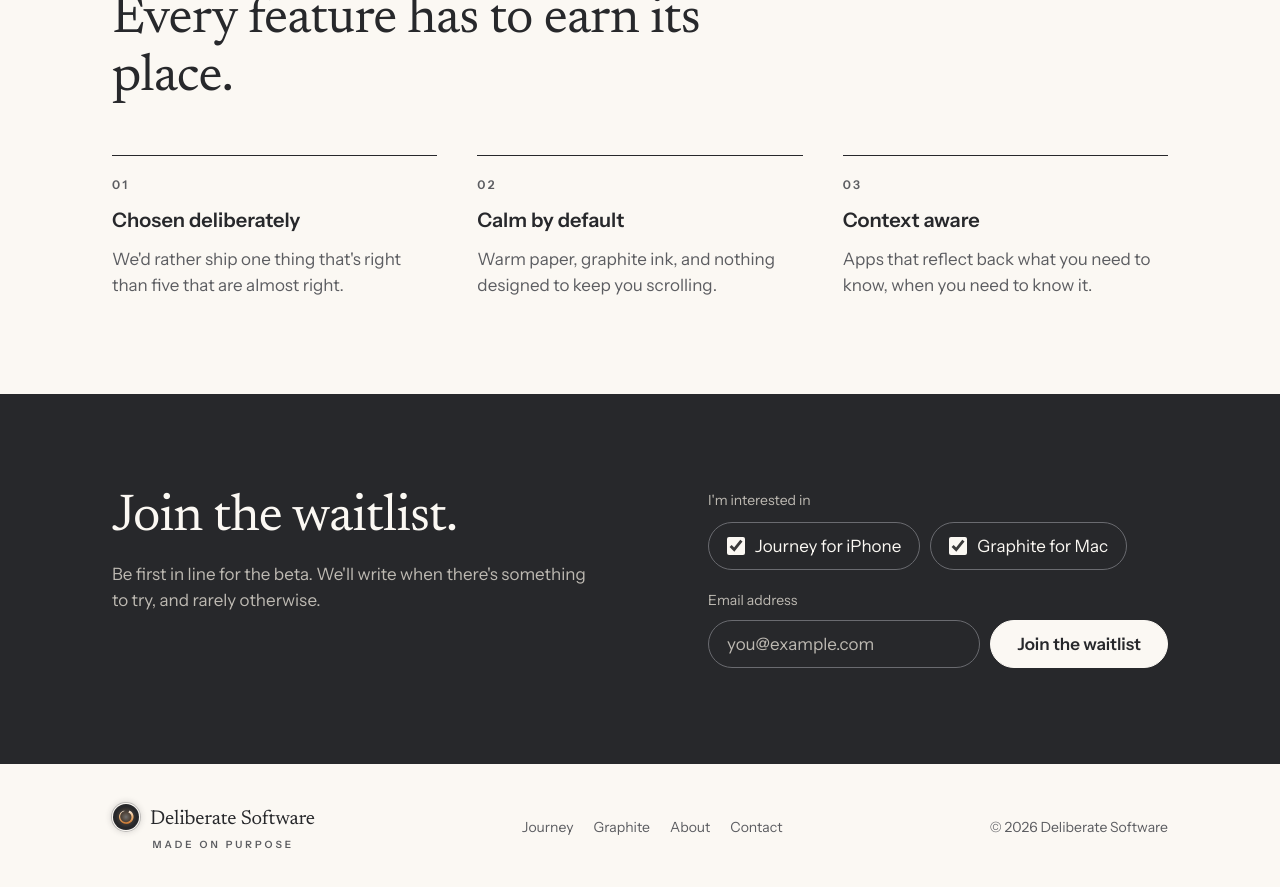
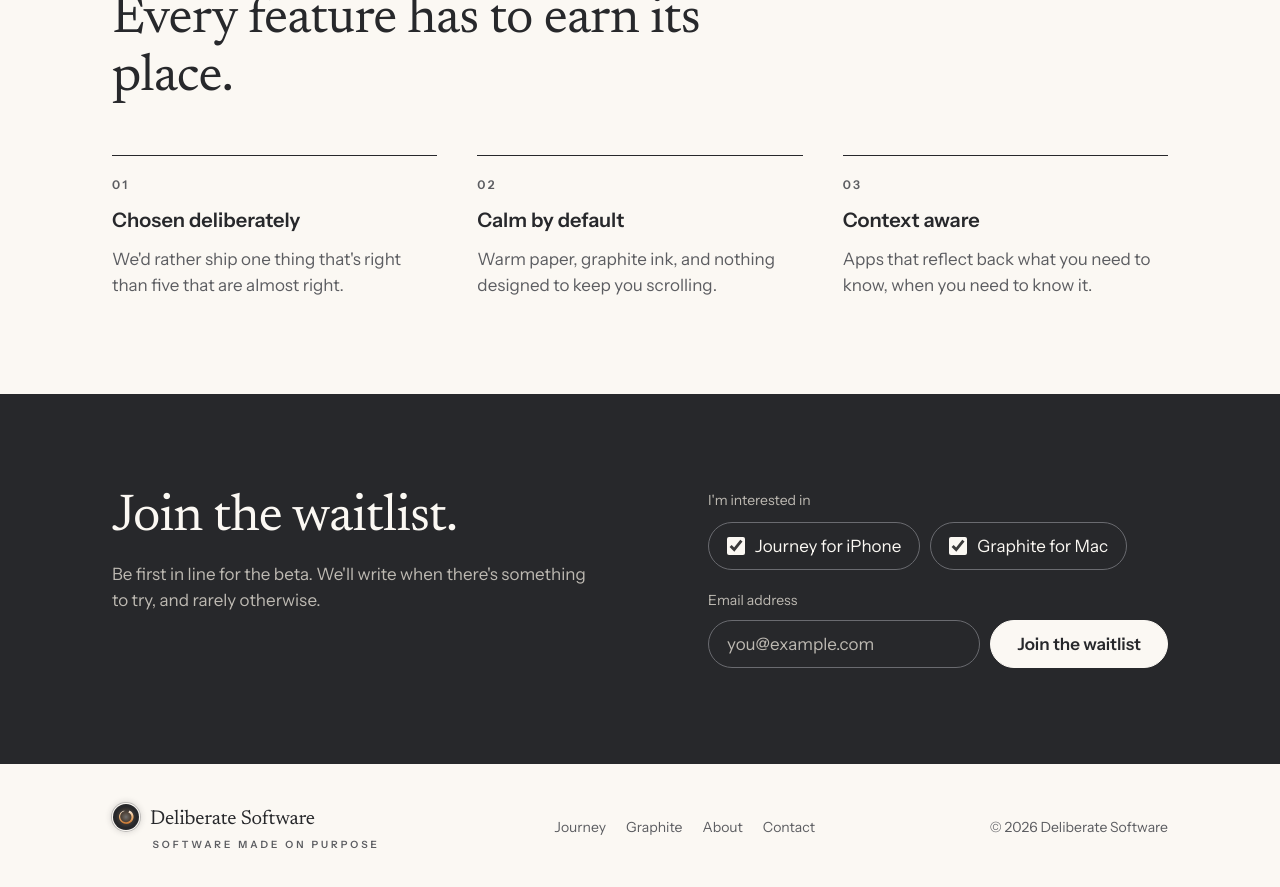
Before and after one commit to deliberate-software/deliberate-software.github.io, a Jekyll site: the page built from index.html, in a window 1280 px wide and 900 px high, scrolled down 2072 px. Shown: the top 887 px of the window. Built offline with Jekyll 4.4.1, drawn with Linux system fonts in a browser that asks for light colours.

Commit message:
Update tagline

```diff
--- a/_config.yml
+++ b/_config.yml
@@ -1,6 +1,6 @@
 # Deliberate Software — site settings
 title: Deliberate Software
-tagline: Made on purpose
+tagline: Software made on purpose
 description: >-
   Two quiet apps in the making: Journey, to help you find what you value,
   and Graphite, to help you find the valuable context in your notes.
```
